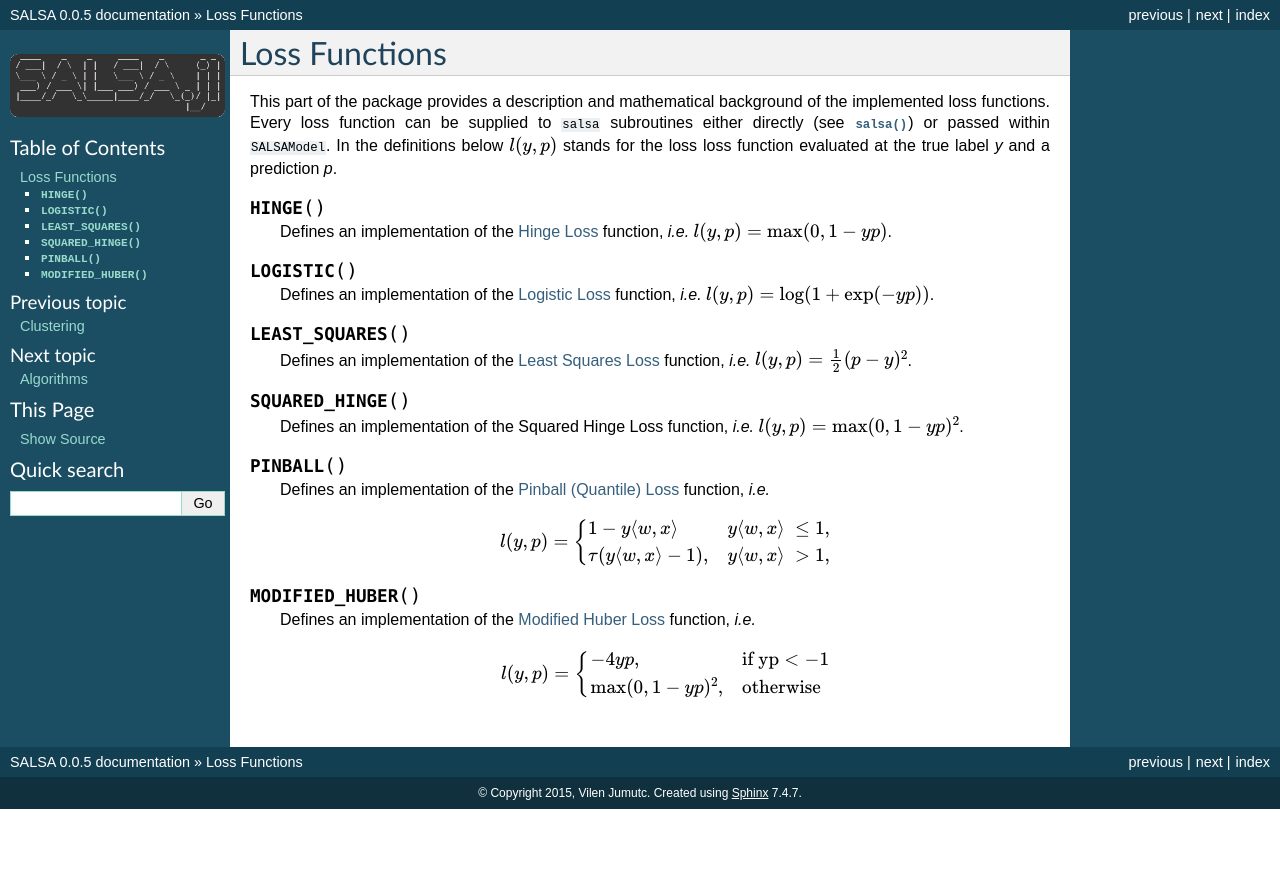
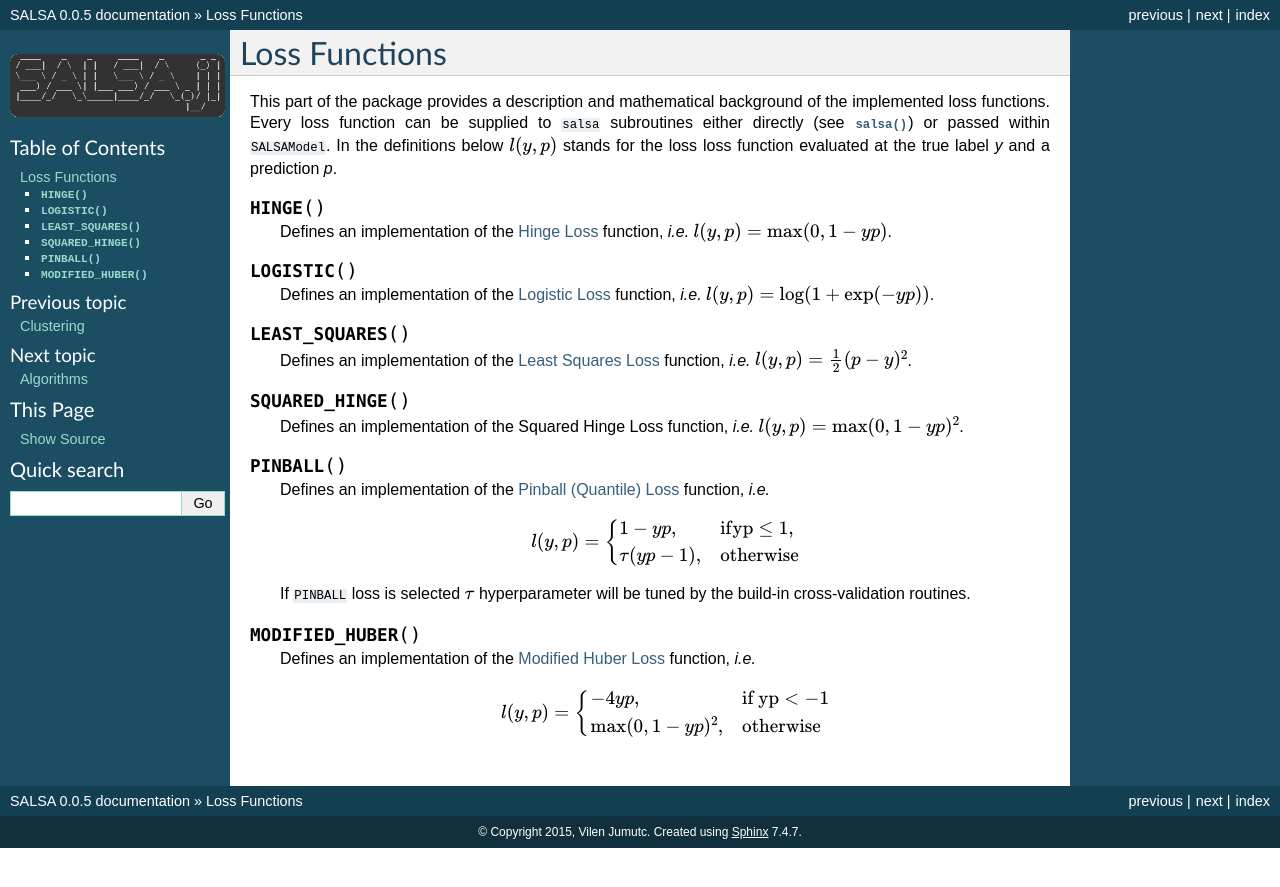
Before and after one commit to jumutc/SALSA.jl, a Sphinx documentation site: the page built from docs/source/loss_functions.rst, in a window 1280 px wide. Shown: the top 887 px of the page. Built offline with Sphinx 7.4.7, drawn with Linux system fonts in a browser that asks for light colours; formulas are drawn with MathJax 3.

Commit message:
updating docs

```diff
--- a/docs/source/loss_functions.rst
+++ b/docs/source/loss_functions.rst
@@ -25,9 +25,11 @@ This part of the package provides a description and mathematical background of t
 
 	.. math::
 		l(y,p) = \left\lbrace\begin{array}{ll}
-				 1 - y \langle w,x \rangle\, & y \langle w,x \rangle\ \leq 1, \\
-				 \tau(y \langle w,x \rangle - 1), & y \langle w,x \rangle\ > 1, \\
+				 1 - yp, & \rm{if} yp \leq 1, \\
+				 \tau(yp - 1), & \rm{otherwise} \\
 				 \end{array}\right.
+
+	If ``PINBALL`` loss is selected :math:`\tau` hyperparameter will be tuned by the build-in cross-validation routines.
 
 .. function:: MODIFIED_HUBER
 
```
